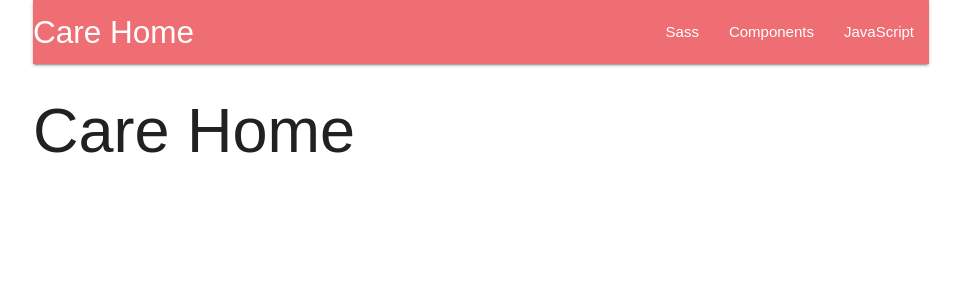
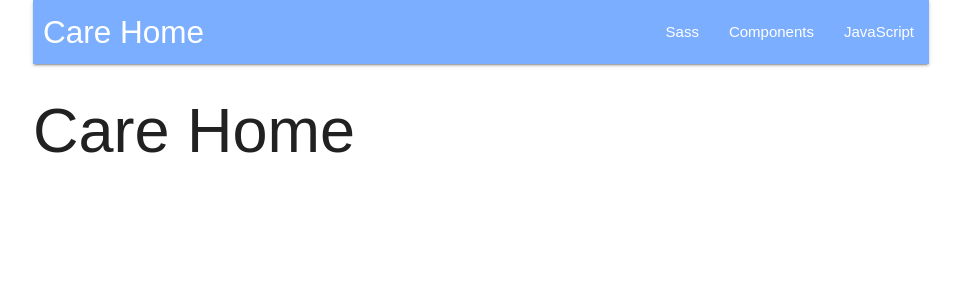
Before and after one commit to DavidRHale/care-home-client, a React (Create React App) app: page / in a window 1280 px wide. Shown: the top 300 px of the page, without its empty margins (159-1120 px from the left). Built offline with nearby package versions, Linux system fonts and the light colour scheme.

Commit message:
Minor css changes for header

```diff
--- a/src/index.css
+++ b/src/index.css
@@ -3,3 +3,11 @@ body {
   padding: 0;
   font-family: sans-serif;
 }
+
+nav {
+  background-color: #7caeff;
+}
+
+nav .brand-logo {
+  padding-left: 10px;
+}
```
